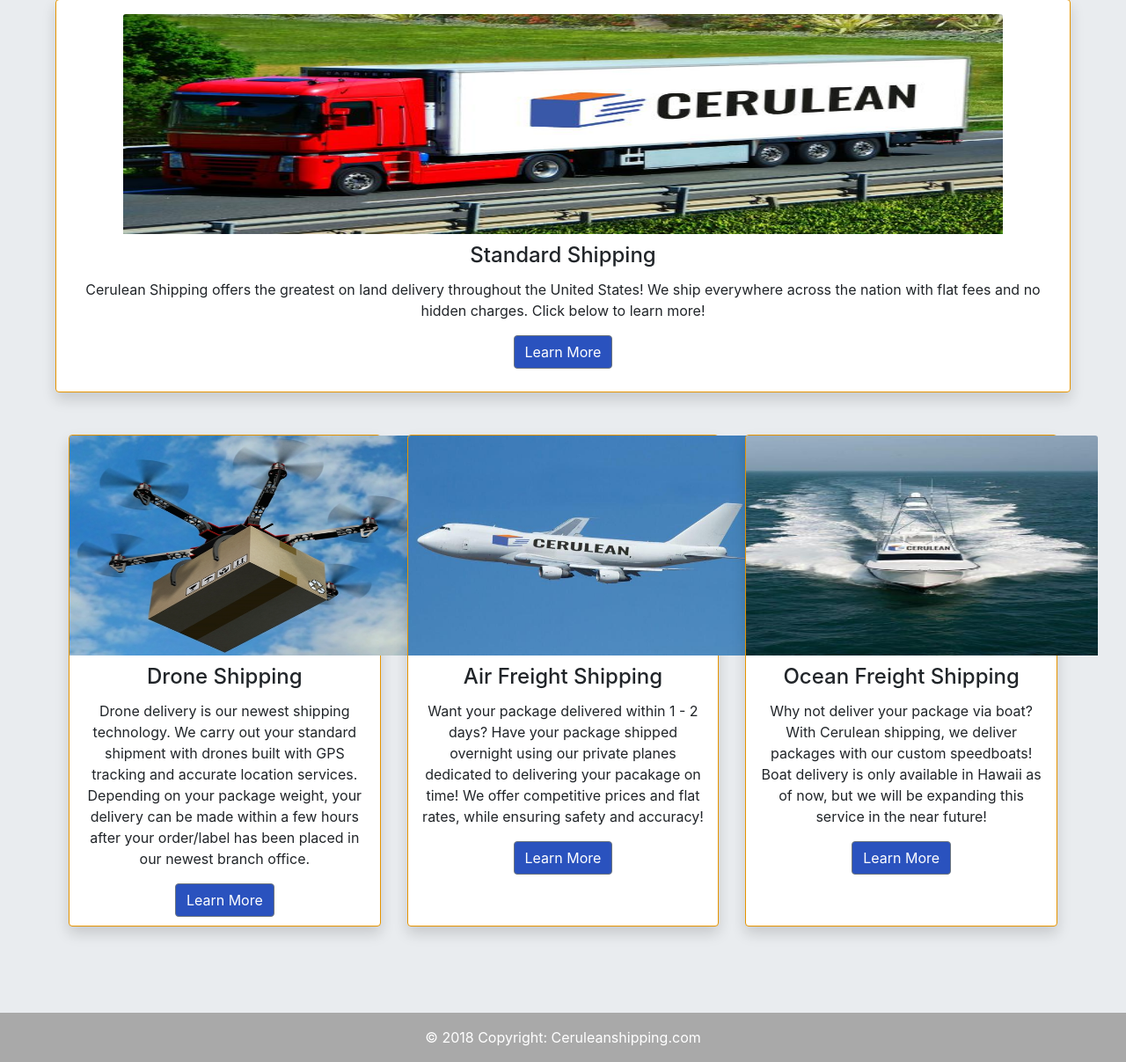
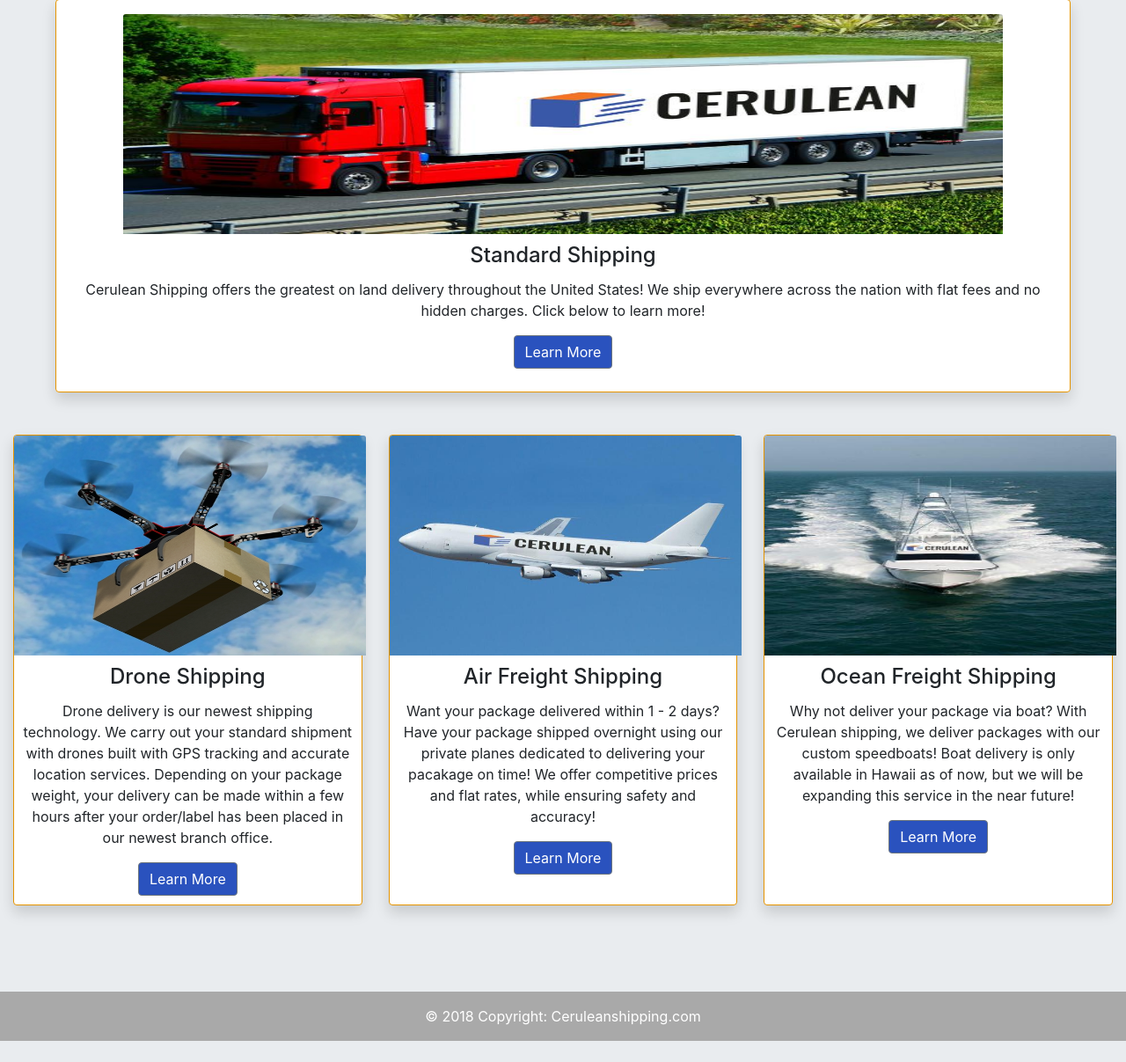
Before and after one commit to dannehtran/cerulean, a PHP site: page / in a window 1280 px wide. Shown: the part 738-1945 px from the top of the page at 88% size. After the commit the page ends 1921 px from the top, so only its background shows below. Run offline with PHP 8.4, Linux system fonts and the light colour scheme.

Commit message:
all cards are now formatted and centered properly

```diff
--- a/index.php
+++ b/index.php
@@ -43,11 +43,11 @@
     </div>
 
     <!-- ROW FOR DRONE, AIR, AND OCEAN CARDS -->
-    <div class="row mx-5 py-5">
+    <div class="row py-5">
 
       <!-- Drone Shipping Card -->
       <div class="col-4 d-flex align-items-stretch">
-        <div class="card shadow rounded border_color" style="width:400px">
+        <div class="card mx-auto shadow rounded border_color" style="width:400px">
           <img class="card-img-top image-resize" src="images/drone_shipp.PNG" alt="drone">
           <div class="card-body buttonAlign">
             <h4 class="card-title">Drone Shipping</h4>
@@ -59,7 +59,7 @@
 
       <!-- Airplane Shipping Card -->
       <div class="col-4 d-flex align-items-stretch">
-        <div class="card border_color shadow rounded" style="width:400px">
+        <div class="card mx-auto border_color shadow rounded" style="width:400px">
           <img class="card-img-top image-resize" src="images/airplane.jpg" alt="airplane">
           <div class="card-body buttonAlign">
             <h4 class="card-title">Air Freight Shipping</h4>
@@ -71,7 +71,7 @@
 
       <!-- Boat Shipping Card -->
       <div class="col-4 d-flex align-items-stretch">
-        <div class="card border_color shadow rounded" style="width:400px">
+        <div class="card mx-auto border_color shadow rounded" style="width:400px">
           <img class="card-img-top image-resize" src="images/boat.jpg" alt="boat">
           <div class="card-body buttonAlign">
             <h4 class="card-title">Ocean Freight Shipping</h4>
```
